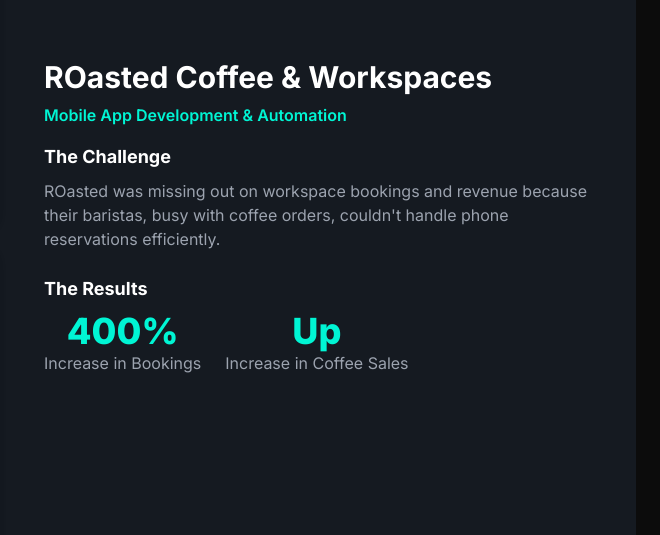
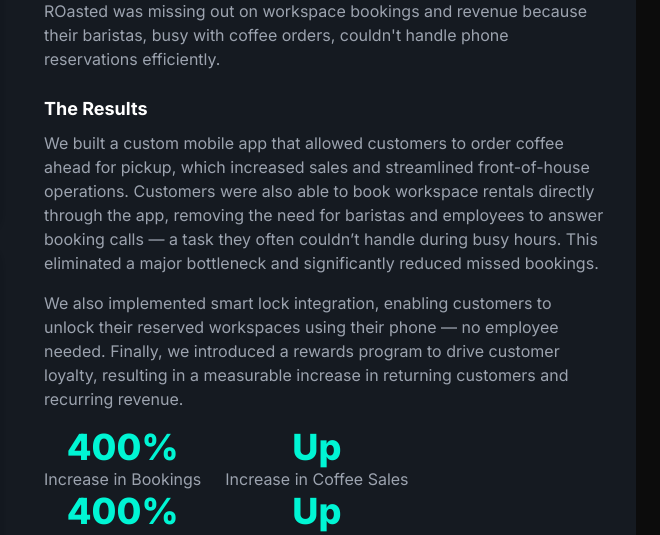
Before and after one commit to ismelihenriquez/2b1creative, a plain HTML site: page work/index.html in a window 1280 px wide. Shown: the part 3540-4075 px from the top of the page, 620-1280 px from the left. Drawn offline with nearby package versions, Linux system fonts and the light colour scheme.

Commit message:
Update index.html

```diff
--- a/work/index.html
+++ b/work/index.html
@@ -175,6 +175,25 @@
                             </div>
                             <div>
                                 <h4 class="font-bold text-lg mb-2">The Results</h4>
+                                <div>
+    <p class="text-gray-400 mb-4">
+        We built a custom mobile app that allowed customers to order coffee ahead for pickup, which increased sales and streamlined front-of-house operations. Customers were also able to book workspace rentals directly through the app, removing the need for baristas and employees to answer booking calls — a task they often couldn’t handle during busy hours. This eliminated a major bottleneck and significantly reduced missed bookings.
+    </p>
+    <p class="text-gray-400 mb-4">
+        We also implemented smart lock integration, enabling customers to unlock their reserved workspaces using their phone — no employee needed. Finally, we introduced a rewards program to drive customer loyalty, resulting in a measurable increase in returning customers and recurring revenue.
+    </p>
+    <div class="flex items-center gap-6">
+        <div class="text-center">
+            <p class="text-4xl font-extrabold text-brand-turquoise">400%</p>
+            <p class="text-gray-400">Increase in Bookings</p>
+        </div>
+        <div class="text-center">
+            <p class="text-4xl font-extrabold text-brand-turquoise">Up</p>
+            <p class="text-gray-400">Increase in Coffee Sales</p>
+        </div>
+    </div>
+</div>
+
                                 <div class="flex items-center gap-6">
                                     <div class="text-center">
                                         <p class="text-4xl font-extrabold text-brand-turquoise">400%</p>
```
